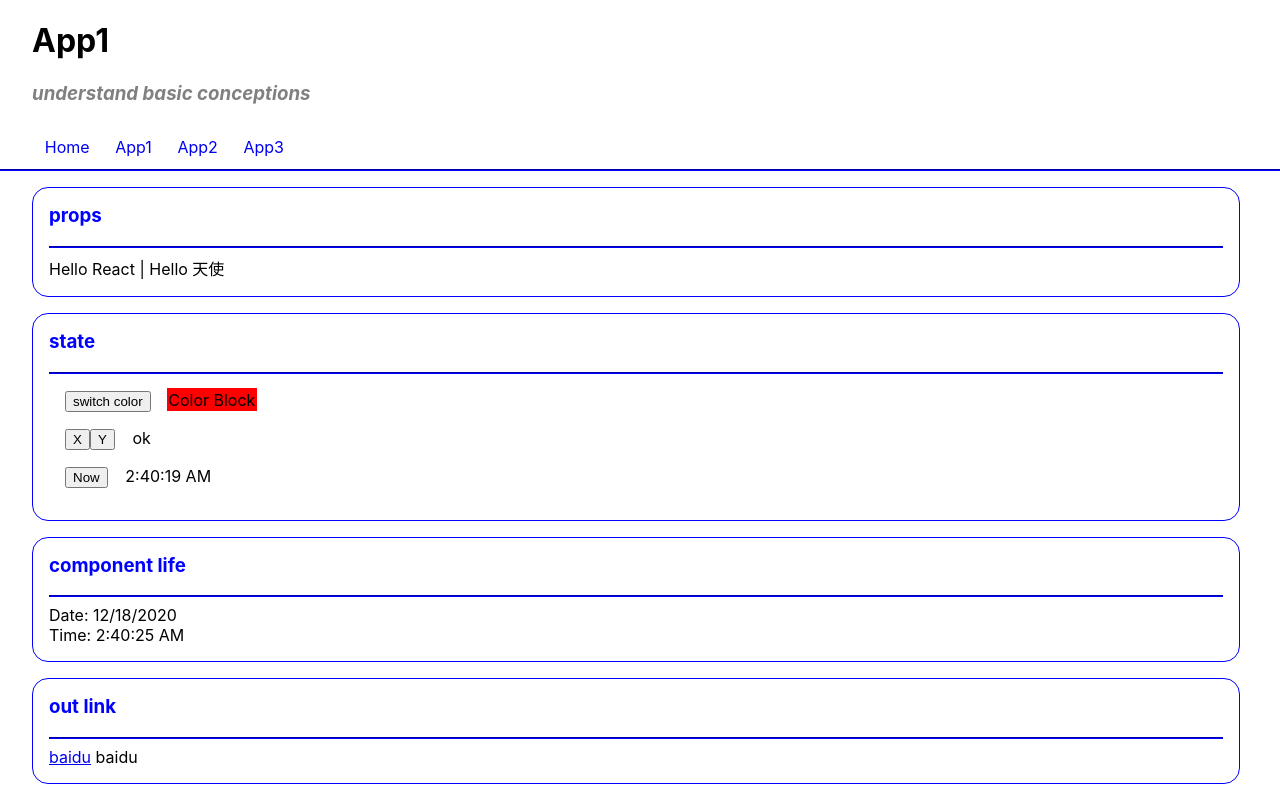
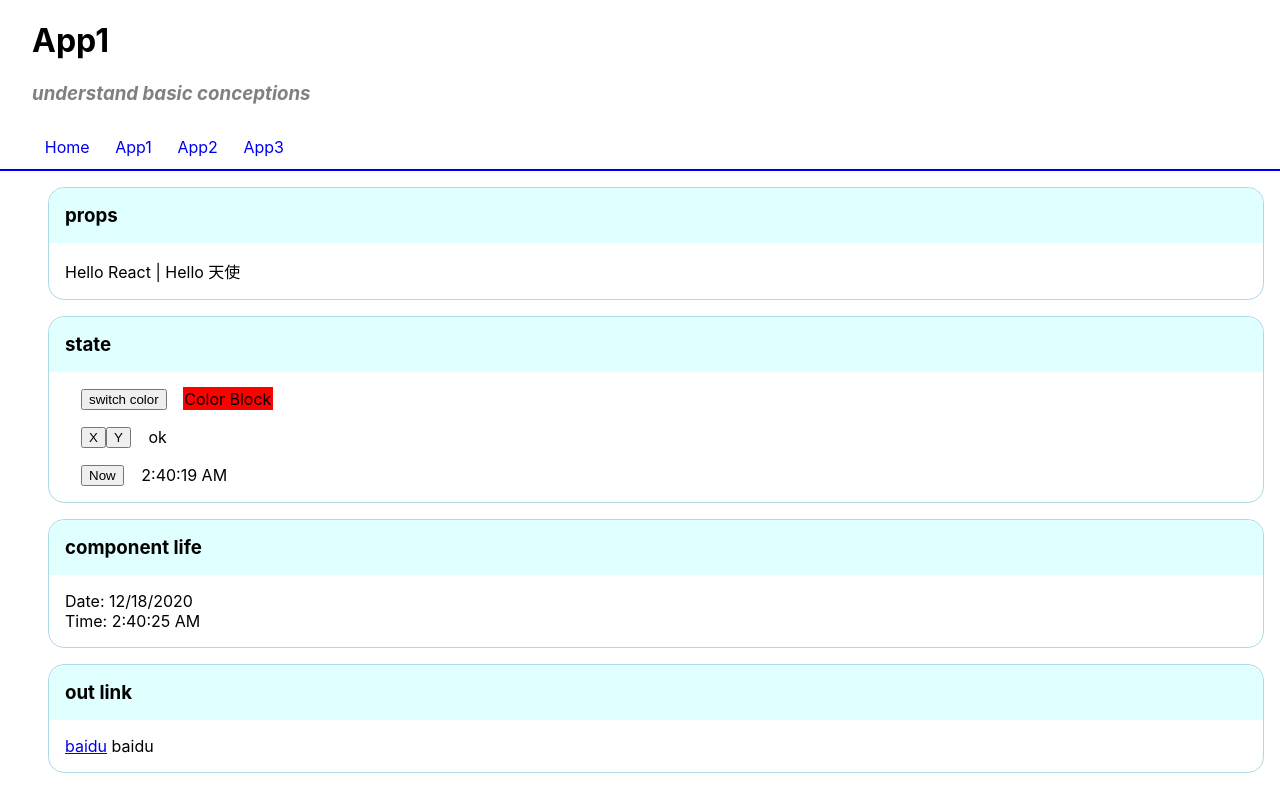
Before and after one commit to coding-camps/react-demos, a React (Create React App) app: page /app1 in a window 1280 px wide. Shown: the top 787 px of the page. Built offline with nearby package versions, Linux system fonts and the light colour scheme.

Commit message:
refactor: simplify style of common component testblock

```diff
--- a/src/comps/common/testblock.jsx
+++ b/src/comps/common/testblock.jsx
@@ -10,7 +10,6 @@ export default class Testblock extends React.Component {
         return (
             <blockquote className="demo-block">
                 <h3 className="demo-title">{this.props.blockName}</h3>
-                <hr className="demo-line"/>
                 <div className="demo-body">
                     {this.props.children}
                 </div>
--- a/src/index.scss
+++ b/src/index.scss
@@ -122,31 +122,21 @@ table {
 
 // demo block
 .demo-block {
-  padding: 1rem;
-  border-style: solid;
-  border-width: 1px;
-  border-color: blue;
+  margin: 1rem;
+  padding: 0;
+  border: solid 1px lightblue;
   border-radius: 1rem;
 
   .demo-title {
-    //padding-left: 1rem;
-    //border-top: dotted 1px;
-    margin-top: 0;
-    //border-bottom: dotted 1px;
-    padding-bottom: 0;
-    border-color: blueviolet;
-    color: blue;
-  }
-
-  .demo-line {
-    //margin-left: 0;
-    //margin-right: 0;
-    border-color: blue;
-    border-width: 0.5px;
+    background-color: lightcyan;
+    margin: 0;
+    padding: 1rem;
+    border-top-left-radius: 1rem;
+    border-top-right-radius: 1rem;
   }
 
   .demo-body {
-    margin: 0;
+    margin: 1rem;
     padding: 0;
   }
 
```
